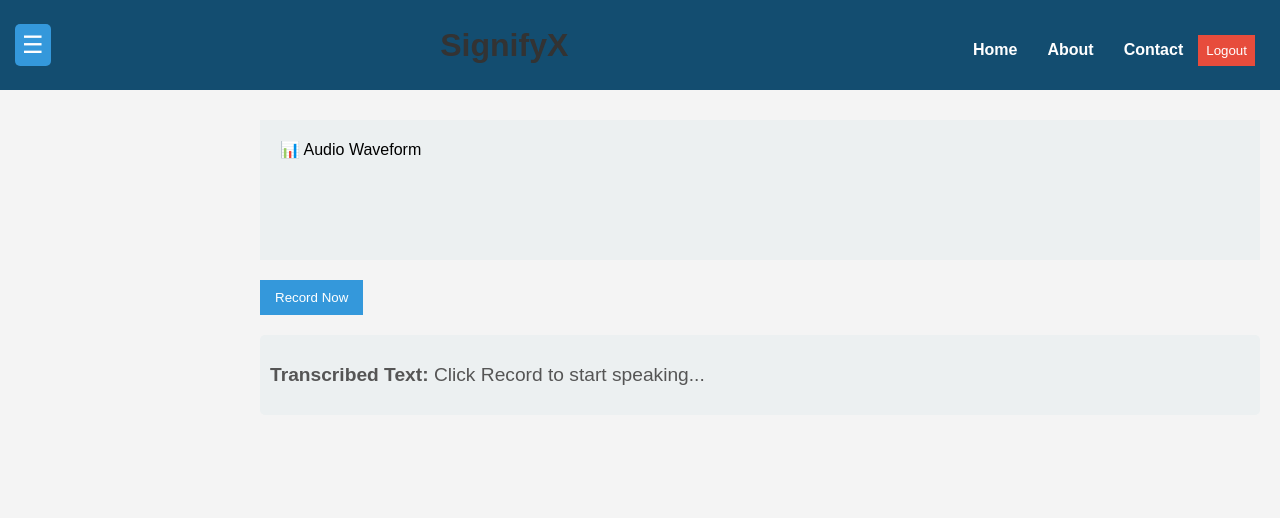
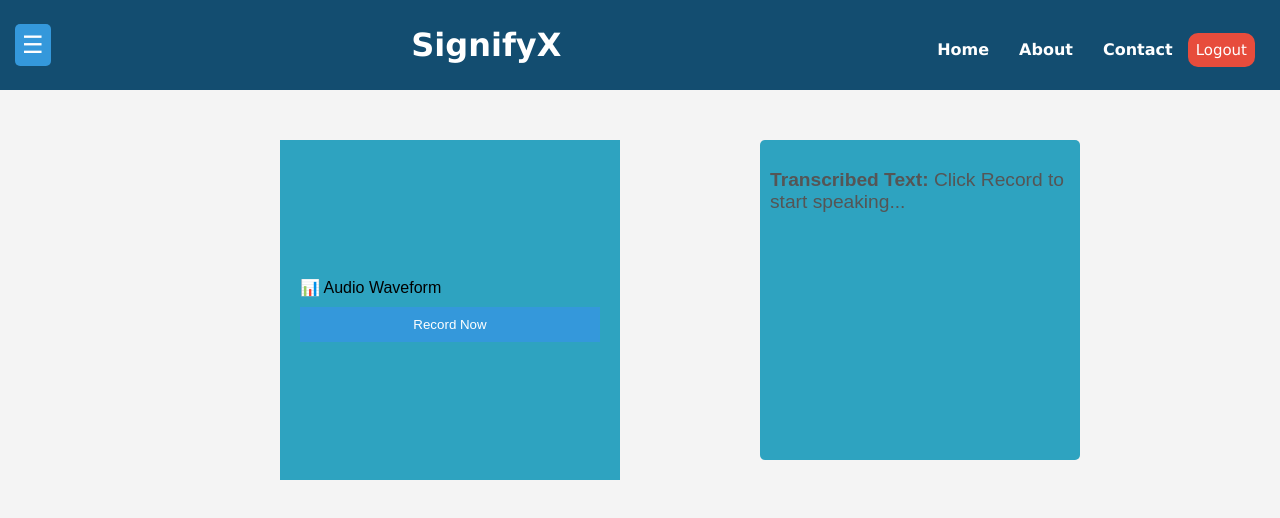
Before and after one commit to manojkumarb001/sign_language_frontend, a React (Create React App) app: page /dashboard in a window 1280 px wide. Shown: the top 518 px of the page. Built offline with nearby package versions, Linux system fonts and the light colour scheme.

Commit message:
dashboard slight changes

```diff
--- a/src/pages/Dashboard.js
+++ b/src/pages/Dashboard.js
@@ -65,11 +65,11 @@
         <div className="menu-icon" onClick={toggleSidebar}>
           ☰
         </div>
-        <h1>SignifyX</h1>
+        <h1 style={{color:"white",fontFamily:"revert"}}>SignifyX</h1>
         <div>
-          <a href="#">Home</a>
-          <a href="#">About</a>
-          <a href="#">Contact</a>
+          <a href="/">Home</a>
+          <a href="/about">About</a>
+          <a href="/contact">Contact</a>
           <button className="logout-btn">Logout</button>
         </div>
       </nav>
@@ -77,10 +77,12 @@
       {/* Main Content */}
       <main className="main-content">
         <section className="content">
-          <div className="waveform">📊 Audio Waveform</div>
+          <div className="waveform">📊 Audio Waveform
           <button onClick={startListening} className="record-btn" disabled={isRecording}>
             {isRecording ? "Listening..." : "Record Now"}
           </button>
+          </div>
+
           <div className="transcribed-text">
             <p><strong>Transcribed Text:</strong> {transcribedText}</p>
           </div>
--- a/src/styles/Dashboard.css
+++ b/src/styles/Dashboard.css
@@ -17,6 +17,7 @@
   width: 100%;
   height: 60px;
   z-index: 1000;
+  font-family: 'Lucida Sans', 'Lucida Sans Regular', 'Lucida Grande', 'Lucida Sans Unicode', Geneva, Verdana, sans-serif;
 }
 
 /* Menu icon inside navbar */
@@ -40,6 +41,8 @@
   top: 60px; /* Below navbar */
   height: 100%;
   transition: left 0.3s ease-in-out;
+  font-family: 'Lucida Sans', 'Lucida Sans Regular', 'Lucida Grande', 'Lucida Sans Unicode', Geneva, Verdana, sans-serif;
+
 }
 
 .sidebar.open {
@@ -72,6 +75,9 @@
   border: none;
   cursor: pointer;
   margin-top: 10px;
+  font-family: 'Lucida Sans', 'Lucida Sans Regular', 'Lucida Grande', 'Lucida Sans Unicode', Geneva, Verdana, sans-serif;
+font-size: 15px;
+border-radius: 10px;
 }
 
 /* Content area */
@@ -83,12 +89,21 @@
   margin-left: 240px;
 
 }
-
+.content{
+   padding: 20px;
+  display: flex;
+  flex-direction: row;
+  justify-content: space-between;
+  width: 800px;
+}
 .waveform {
-  height: 100px;
-  background: #ecf0f1;
-  margin-bottom: 10px;
-  padding: 20px;
+  height: 300px;
+  width: 300px;
+  background: #2ea3c0;
+   padding: 20px;
+  display: flex;
+  justify-content: center;
+  flex-direction: column;
 }
 
 .record-btn {
@@ -101,8 +116,9 @@
 }
 
 .transcribed-text {
-  margin-top: 20px;
-  padding: 10px;
-  background: #ecf0f1;
+   padding: 10px;
+  height: 300px;
+  width: 300px;
+  background: #2ea3c0;
   border-radius: 5px;
 }
```
